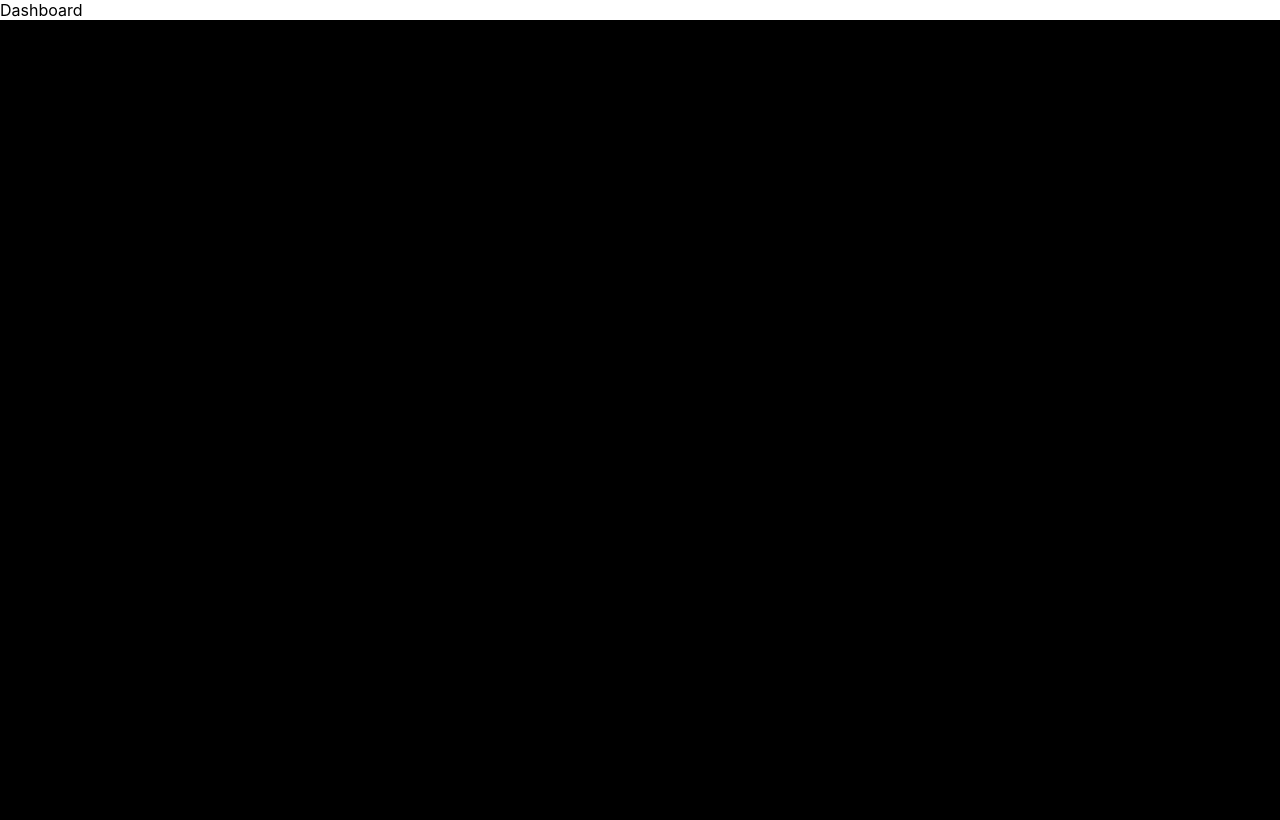
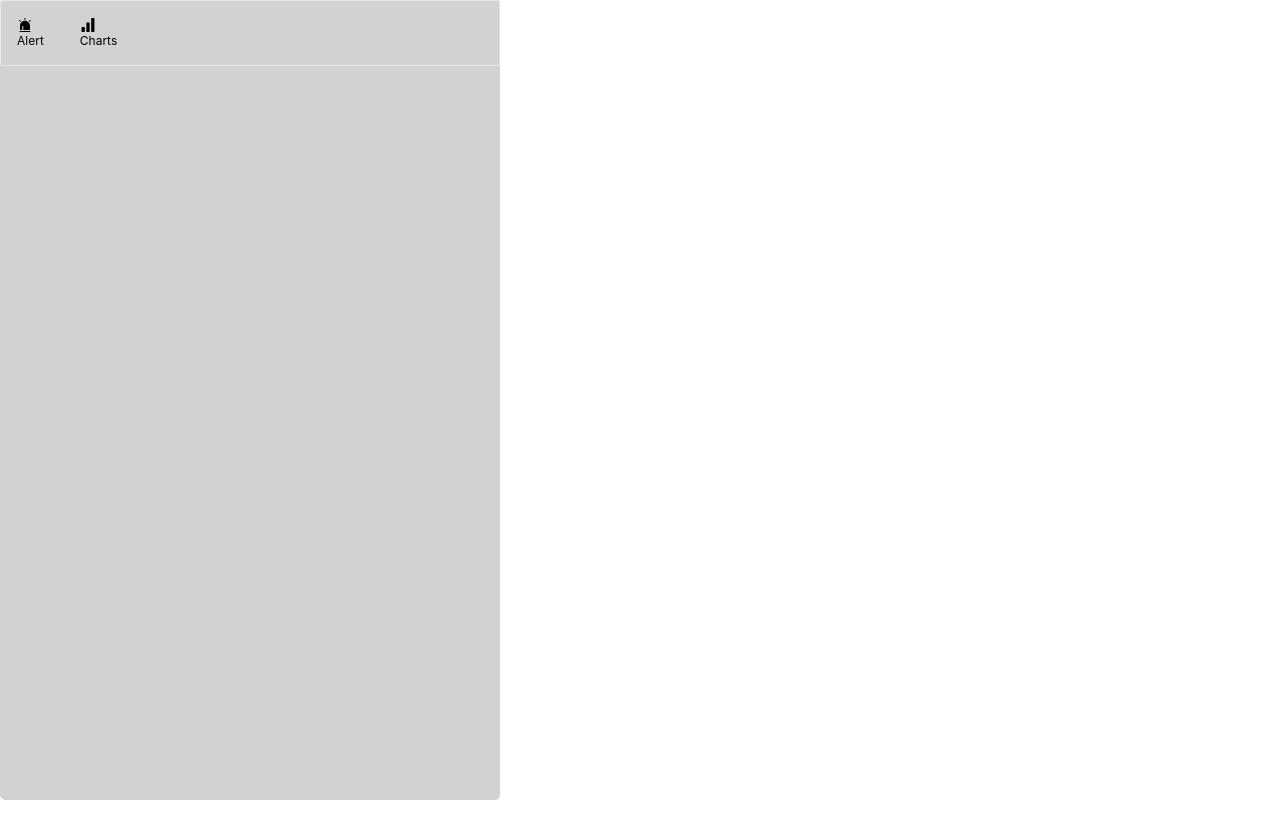
Before and after one commit to cecililu/Responsive-Sidebar-ReactJS, a React (Create React App) app: page / in a window 1280 px wide. Built offline with nearby package versions, Linux system fonts and the light colour scheme.

Commit message:
side bar icons and tailwind configuration aded

```diff
--- a/package.json
+++ b/package.json
@@ -9,6 +9,7 @@
     "framer-motion": "^8.0.2",
     "react": "^18.2.0",
     "react-dom": "^18.2.0",
+    "react-icons": "^4.7.1",
     "react-router-dom": "^6.6.1",
     "react-scripts": "5.0.1",
     "web-vitals": "^2.1.4"
@@ -36,5 +37,8 @@
       "last 1 firefox version",
       "last 1 safari version"
     ]
+  },
+  "devDependencies": {
+    "tailwindcss": "^3.2.4"
   }
 }
--- a/src/App.css
+++ b/src/App.css
@@ -1,5 +1,17 @@
 .side-bar{
-  background: black;
-  color: white;
+  background:rgb(212, 209, 209);
+  border-radius: 5px;
   height:100vh
 }
+/* /* } */
+/*
+.row-icons{
+  display:flex;
+  padding: 5px;
+
+}
+.icon-elements{
+  padding: 5px;
+  margin: 5px;
+  background-color: aliceblue;
+} */
--- a/src/App.js
+++ b/src/App.js
@@ -1,15 +1,16 @@
-import logo from './logo.svg';
-import './App.css';
-import { Route ,Routes,BrowserRouter} from 'react-router-dom';
-import { Dashboard } from './Pages/Dashboard';
+import logo from "./logo.svg";
+import "./App.css";
+import { Route, Routes, BrowserRouter } from "react-router-dom";
+import { Dashboard } from "./Pages/Dashboard";
+import { Sidebar } from "./Sidebar/Sidebar";
 
 function App() {
   return (
     <BrowserRouter>
-    <Routes>
-      <Route path='' element={<Dashboard/>}></Route>
 
-    </Routes>
+        <Routes>
+          <Route path="/" element={<Dashboard />}></Route>
+        </Routes>
     </BrowserRouter>
   );
 }
--- a/src/Pages/Dashboard.js
+++ b/src/Pages/Dashboard.js
@@ -3,8 +3,8 @@ import { Sidebar } from '../Sidebar/Sidebar'
 
 export const Dashboard = () => {
   return (
-    <div>Dashboard
-        <Sidebar/>
+    <div>
+       <Sidebar/>
     </div>
   )
 }
--- a/src/Sidebar/Sidebar.js
+++ b/src/Sidebar/Sidebar.js
@@ -1,15 +1,36 @@
-import { motion } from 'framer-motion'
-import React from 'react'
+import { motion } from "framer-motion";
+import React from "react";
+import { AiFillAlert, AiFillSignal } from "react-icons/ai";
+import "../App.css";
 
-export const Sidebar = ({children}) => {
+const routes = [
+  {
+    name: "Alert",
+    icon: <AiFillAlert />,
+  },
+  {
+    name: "Charts",
+    icon: <AiFillSignal />,
+  },
+];
+
+export const Sidebar = ({ children }) => {
   return (
-    <div className="side-bar">
-        <motion.div animate={{width : "200px"}} >
-            <main>
-            {children}
-            </main>
-
-        </motion.div>
+    <div className="sidebar-container">
+      <motion.div animate={{ width: "500px" }} className="side-bar">
+        <div className="flex p-2 border">
+          {routes.map((index) => {
+            return (
+              <>
+                <div className="p-2 mr-5 ">
+                  <span>{index.icon}</span>
+                  <p className="text-xs">{index.name}</p>
+                </div>
+              </>
+            );
+          })}
+        </div>
+      </motion.div>
     </div>
-  )
-}
+  );
+};
--- a/src/index.css
+++ b/src/index.css
@@ -1,3 +1,6 @@
+@tailwind base;
+@tailwind components;
+@tailwind utilities;
 body {
   margin: 0;
   font-family: -apple-system, BlinkMacSystemFont, 'Segoe UI', 'Roboto', 'Oxygen',
--- /dev/null
+++ b/tailwind.config.js
@@ -0,0 +1,10 @@
+/** @type {import('tailwindcss').Config} */
+module.exports = {
+  content: [
+    "./src/**/*.{js,jsx,ts,tsx}",
+  ],
+  theme: {
+    extend: {},
+  },
+  plugins: [],
+}
```
Also changed, not shown: 1 other file (tests, documents, lock files or other folders).
